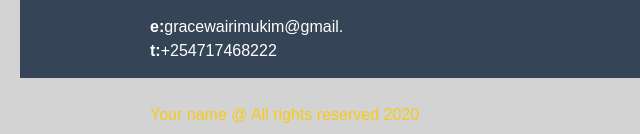
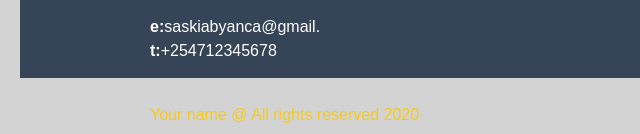
Before and after one commit to SaskiaNjoki/Quiz_11, a plain HTML site: page index.html in a window 1280 px wide. Shown: the part 1687-1821 px from the top of the page, 0-640 px from the left. Drawn offline with nearby package versions, Linux system fonts and the light colour scheme.

Commit message:
footer corrections

```diff
--- a/index.html
+++ b/index.html
@@ -95,8 +95,8 @@
 </div>
 <div class="footer">
 <h4>CONTACTS</h4>
-<p class="nick"> <strong>e:</strong>gracewairimukim@gmail.
-<br><strong>t:</strong>+254717468222</p>
+<p class="nick"> <strong>e:</strong>saskiabyanca@gmail.
+<br><strong>t:</strong>+254712345678</p>
 <P class="gee">Your name @ All rights reserved 2020</p>
 </div>
 
```
